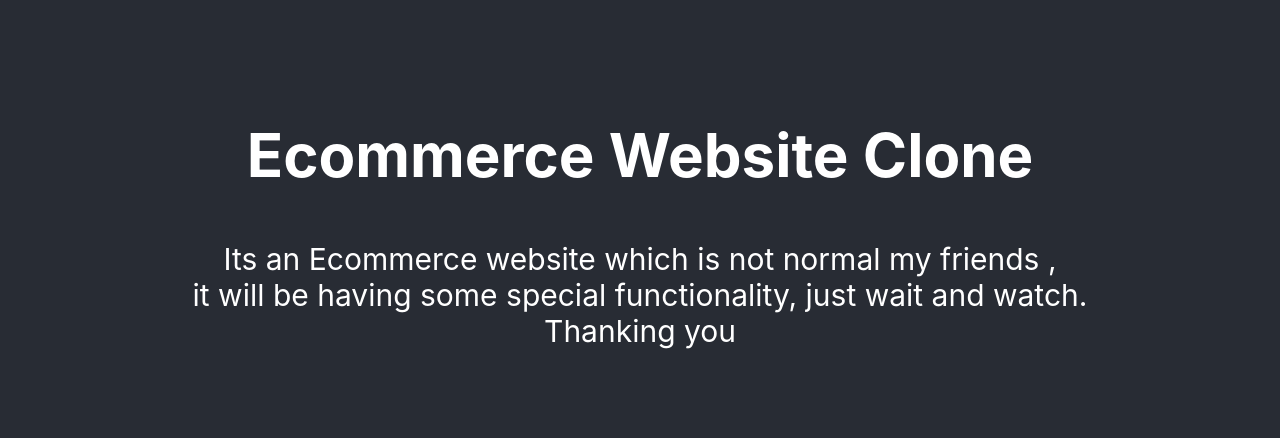
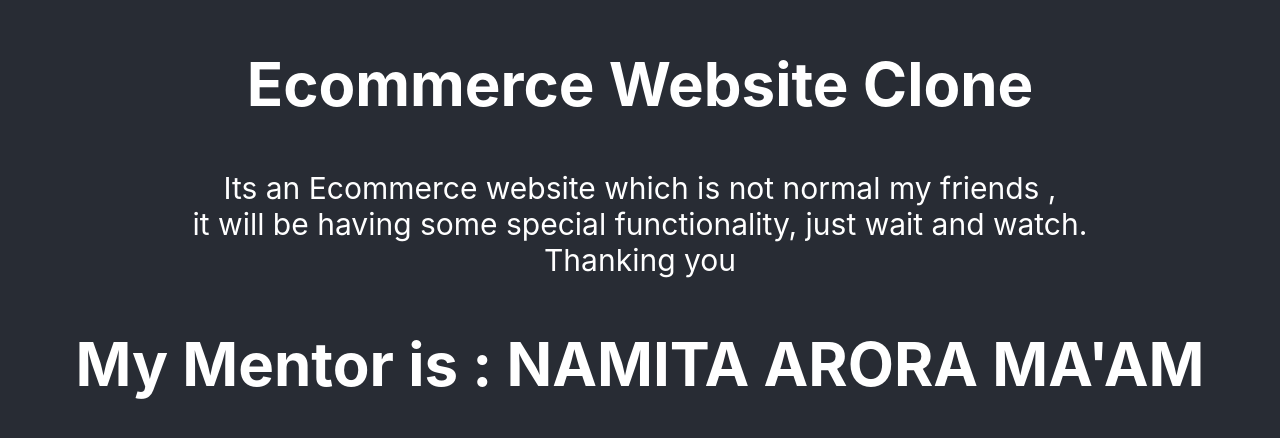
Before and after one commit to AKHILESHPATIDAR01/MajorProjectAkhilNS, a React (Create React App) app: page / in a window 1280 px wide. Shown: the part 176-614 px from the top of the page. Built offline with nearby package versions, Linux system fonts and the light colour scheme.

Commit message:
Update App.js

```diff
--- a/src/App.js
+++ b/src/App.js
@@ -15,6 +15,8 @@ function App() {
 
               </p>
 
+          <h2> My Mentor is : NAMITA ARORA MA'AM</h2>
+
             </div>
           </section>
 
```
